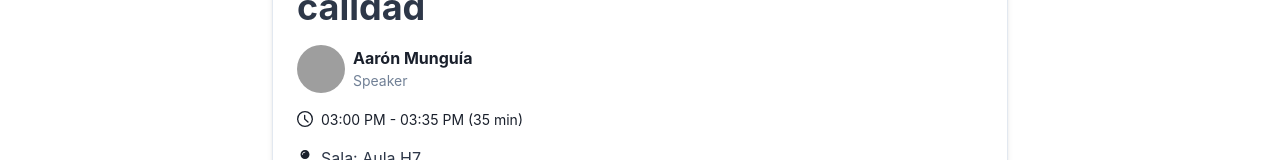
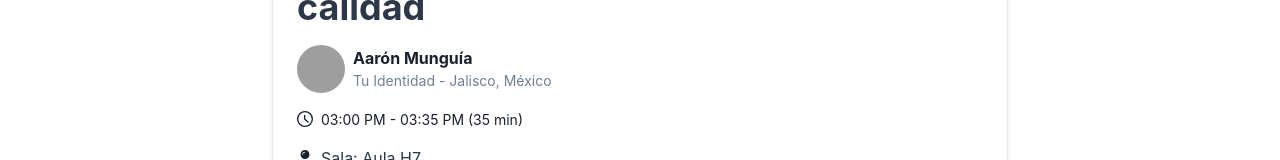
Before and after one commit to awscommunitymx/agenda, a Next.js app: page /session/1 in a window 1280 px wide. Shown: the part 389-549 px from the top of the page. Built offline with nearby package versions, Linux system fonts and the light colour scheme; grey boxes are pictures that could not be loaded.

Commit message:
Add company and location to session details page
Co-authored-by: David Victoria <90426863+davidvictoria@users.noreply.github.com>

```diff
--- a/app/components/SingleSessionPage.tsx
+++ b/app/components/SingleSessionPage.tsx
@@ -133,7 +133,8 @@ const SingleSessionPage: React.FC<SingleSessionPageProps> = ({session}) => {
                         <Avatar size="md" name={session.speaker} src={session.speakerImage}/>
                         <VStack align="start" spacing={0}>
                             <Text fontWeight="bold">{session.speaker}</Text>
-                            <Text fontSize="sm" color="gray.500">Speaker</Text>
+                            <Text fontSize="sm"
+                                  color="gray.500">{session.speakerCompany} - {session.speakerLocation}</Text>
                         </VStack>
                     </HStack>
                     {session.coSpeaker && (
```
